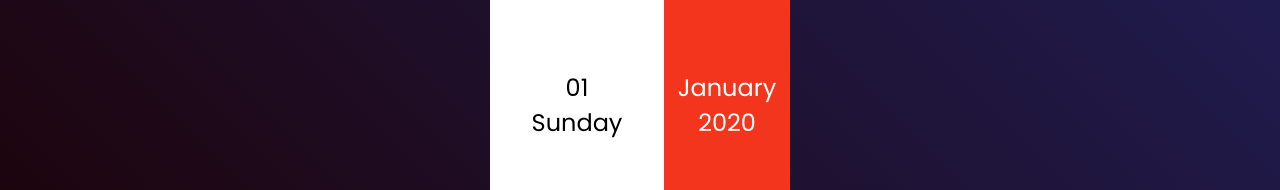
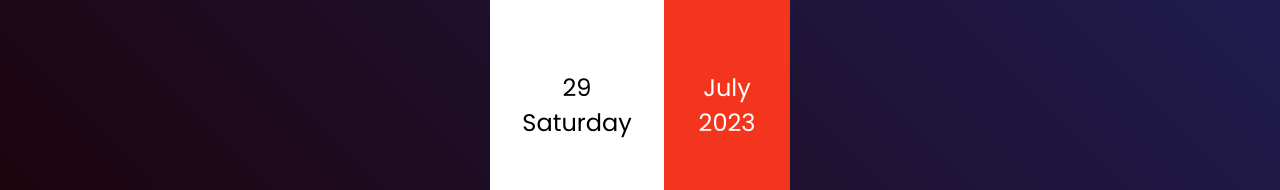
Before and after one commit to CJR85/mini_calendar, a plain HTML site: page index.html in a window 1280 px wide. Shown: the part 295-485 px from the top of the page. Drawn offline with Linux system fonts and the light colour scheme.

Commit message:
Link JS tag. Create function to make dates on calendar

```diff
--- a/index.html
+++ b/index.html
@@ -19,5 +19,7 @@
         </div>
       </div>
     </div>
+
+    <script src="script.js"></script>
   </body>
 </html>
--- a/script.js
+++ b/script.js
@@ -0,0 +1,35 @@
+const date = document.getElementById('date'),
+  day = document.getElementById('day'),
+  month = document.getElementById('month'),
+  year = document.getElementById('year');
+
+const today = new Date();
+
+const weekDays = [
+    'Sunday',
+    'Monday',
+    'Tuesday',
+    'Wednesday',
+    'Thursday',
+    'Friday',
+    'Saturday',
+  ],
+  allMonths = [
+    'January',
+    'February',
+    'March',
+    'April',
+    'May',
+    'June',
+    'July',
+    'August',
+    'September',
+    'October',
+    'November',
+    'December',
+  ];
+
+date.innerHTML = today.getDate();
+day.innerHTML = weekDays[today.getDay()];
+month.innerHTML = allMonths[today.getMonth()];
+year.innerHTML = today.getFullYear();
```
